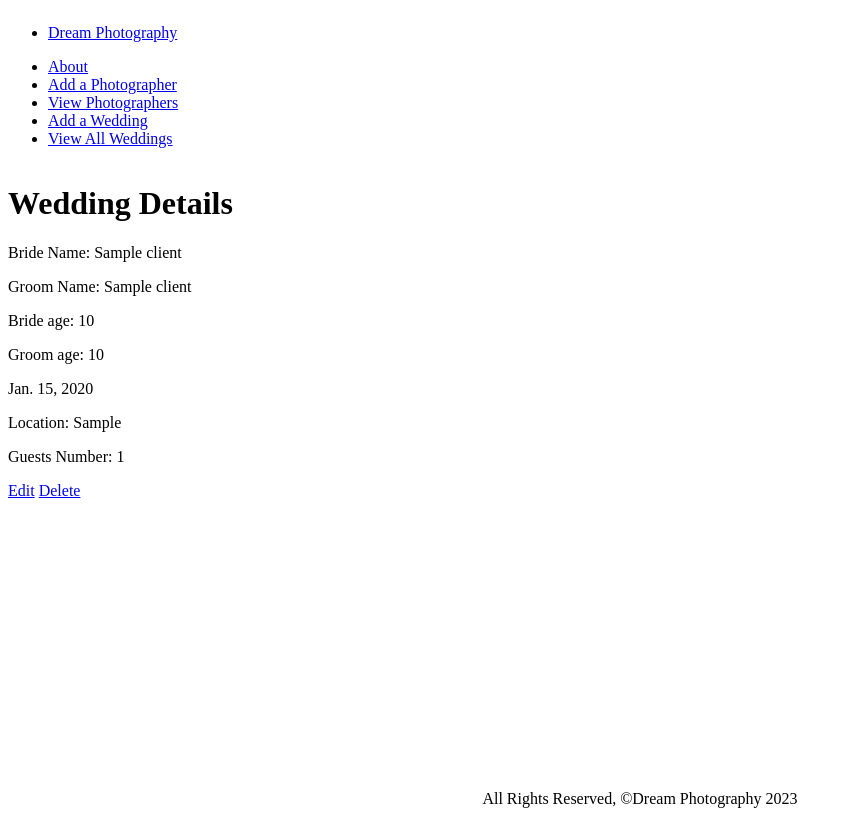
After one commit to JennyZhong2022/Dream-Photography, a Django app: page /clients/1 in a window 1280 px wide. The commit adds this page. Shown: the whole page, without its empty margins (0-852 px from the left). Run offline with Django 5.2, Linux system fonts and the light colour scheme; tables that the repository leaves empty hold one stand-in row (values such as "Sample post").

Commit message:
add edit weddings

```diff
--- a/main_app/admin.py
+++ b/main_app/admin.py
@@ -1,5 +1,6 @@
 from django.contrib import admin
-from .models import Photographer
+from .models import Photographer,Client
 
 # Register your models here.
 admin.site.register(Photographer)
+admin.site.register(Client)
--- a/main_app/models.py
+++ b/main_app/models.py
@@ -3,13 +3,47 @@ from django.urls import reverse
 from datetime import date
 # Create your models here.
 
+Expertise=(
+  ('PP','PreWedding Photography'),
+  ('PV','PreWedding Videography'),
+  ('PB','PreWedding Photography & Videography'),
+  ('WP','Wedding Photography'),
+  ('WV','Wedding Videography'),
+  ('WB','Wedding Photography & Videography')
+)
+
+
 class Photographer(models.Model):
   name=models.CharField(max_length=50)
-  area_of_expertise=models.CharField(max_length=50)
+  area_of_expertise=models.CharField(
+    max_length=2,
+    choices=Expertise,
+    default=Expertise[0][1]
+    )
   description=models.TextField(max_length=250)
 
   def __str__(self):
-    return f'{self.name}'
+    return f'{self.name} :{self.get_area_of_expertise_display()}'
 
   def get_absolute_url(self):
     return reverse('photographers_details',kwargs={'pk':self.id})
+
+
+class Client(models.Model):
+    bride_name = models.CharField(max_length=50)
+    groom_name = models.CharField(max_length=50)
+    bride_age = models.IntegerField()
+    groom_age = models.IntegerField()
+    # Wedding Date will be default show on the page
+    wedding_date = models.DateField('Wedding Date')
+    location = models.CharField(max_length=250)
+    guests = models.IntegerField()
+
+
+    def __str__(self):
+        return f"{self.bride_name} and {self.groom_name}'s Wedding"
+
+
+
+    def get_absolute_url(self):
+      return reverse('clients_details',kwargs={'pk':self.id})
--- a/main_app/templates/base.html
+++ b/main_app/templates/base.html
@@ -19,7 +19,8 @@
         <li><a href="{% url 'photographers_create'%}">Add a Photographer</a></li>
         <li><a href="{% url 'photographers_index'%}">View Photographers</a></li>
 
-
+        <li><a href="{% url 'clients_create' %}">Add a Wedding</a></li>
+        <li><a href="{% url 'clients_index' %}">View All Weddings</a></li>
       </ul>
     </nav>
   </header>
--- /dev/null
+++ b/main_app/templates/main_app/client_detail.html
@@ -0,0 +1,20 @@
+{% extends 'base.html' %}
+{% block content%}
+<h1>Wedding Details</h1>
+
+
+<div>
+  <p>Bride Name: {{client.bride_name}}</p>
+  <p>Groom Name: {{client.groom_name}}</p>
+  <p>Bride age: {{client.bride_age}}</p>
+  <p>Groom age: {{client.groom_age}}</p>
+  <p> {{client.wedding_date}}</p>
+  <p>Location: {{client.location}}</p>
+  <p>Guests Number: {{client.guests}}</p>
+
+ <a href="{% url 'clients_update' client.id %}">Edit</a>
+ <a href="{% url 'clients_delete' client.id %}">Delete</a>
+</div>
+
+
+{% endblock %}
--- a/main_app/urls.py
+++ b/main_app/urls.py
@@ -13,7 +13,12 @@ urlpatterns=[
   path('photographers/<int:pk>/delete/',views.PhotographerDelete.as_view(),name='photographers_delete'),
 
 
-
+  path('clients/', views.ClientList.as_view(),name='clients_index'),
+  path('clients/create',views.ClientCreate.as_view(),name='clients_create'),
+  path('clients/<int:pk>',views.ClientDetail.as_view(),
+  name='clients_details'),
+  path('clients/<int:pk>/update/',views.ClientUpdate.as_view(),name='clients_update'),
+  path('clients/<int:pk>/delete/',views.ClientDelete.as_view(),name='clients_delete'),
 
 
 
--- a/main_app/views.py
+++ b/main_app/views.py
@@ -1,7 +1,7 @@
 from django.shortcuts import render
 from django.views.generic.edit import UpdateView,DeleteView,CreateView
 from django.views.generic import ListView, DetailView
-from .models import Photographer
+from .models import Photographer,Client
 
 # Create your views here.
 def home(request):
@@ -28,3 +28,25 @@ class PhotographerUpdate(UpdateView):
 class PhotographerDelete(DeleteView):
   model=Photographer
   success_url='/photographers'
+
+
+
+
+class ClientList(ListView):
+  model=Client
+
+
+class ClientDetail(DetailView):
+  model=Client
+
+class ClientCreate(CreateView):
+  model = Client
+  fields = '__all__'
+
+class ClientUpdate(UpdateView):
+  model=Client
+  fields=['bride_age','groom_age','wedding_date','location','guests']
+
+class ClientDelete(DeleteView):
+  model=Client
+  success_url='/clients'
```
Also changed, not shown: main_app/templates/main_app/client_confirm_delete.html (added, +14 -0 lines), main_app/templates/main_app/client_form.html (added, +20 -0 lines), main_app/templates/main_app/client_list.html (added, +16 -0 lines), main_app/migrations/0002_clients.py (added), main_app/migrations/0003_rename_clients_client.py (added).
